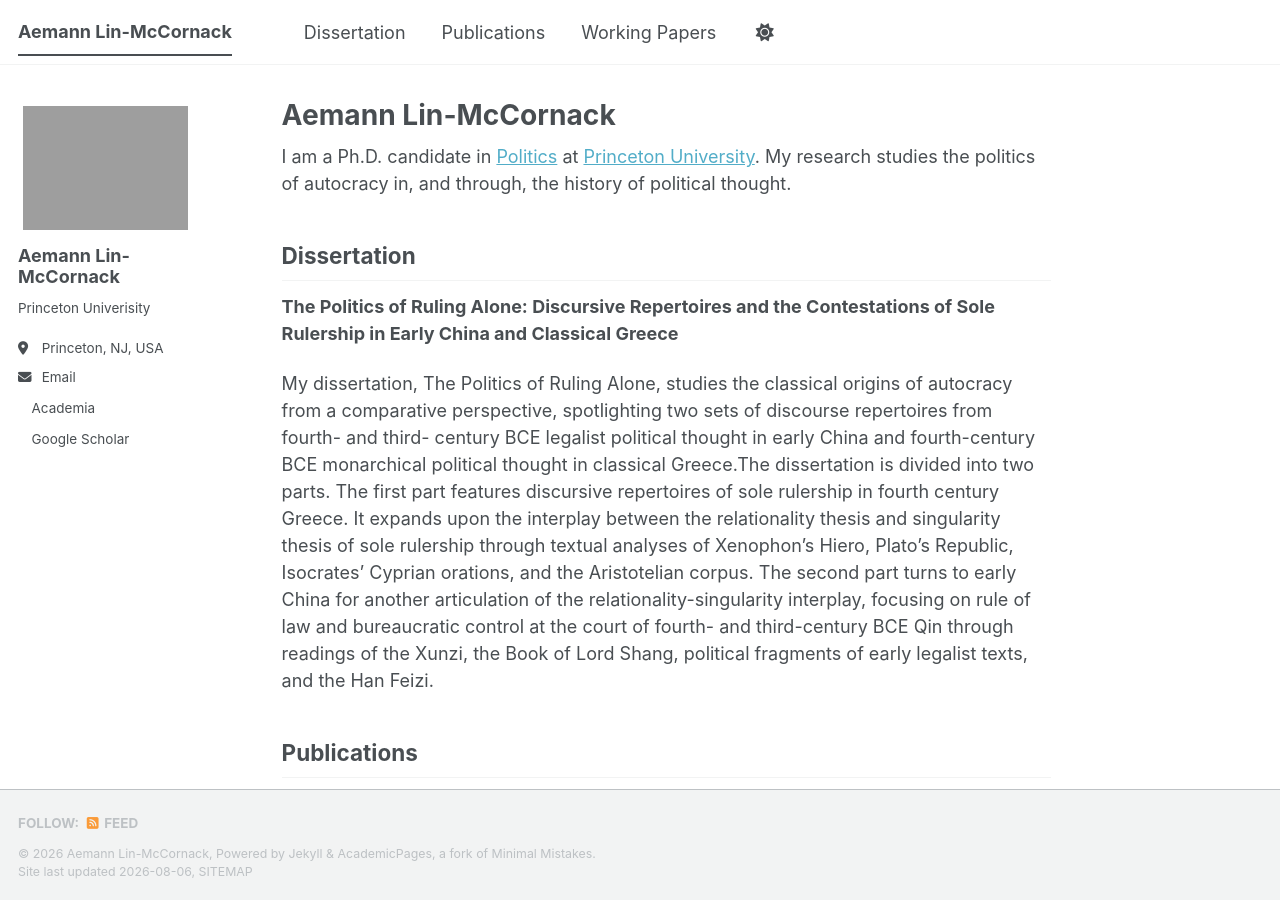
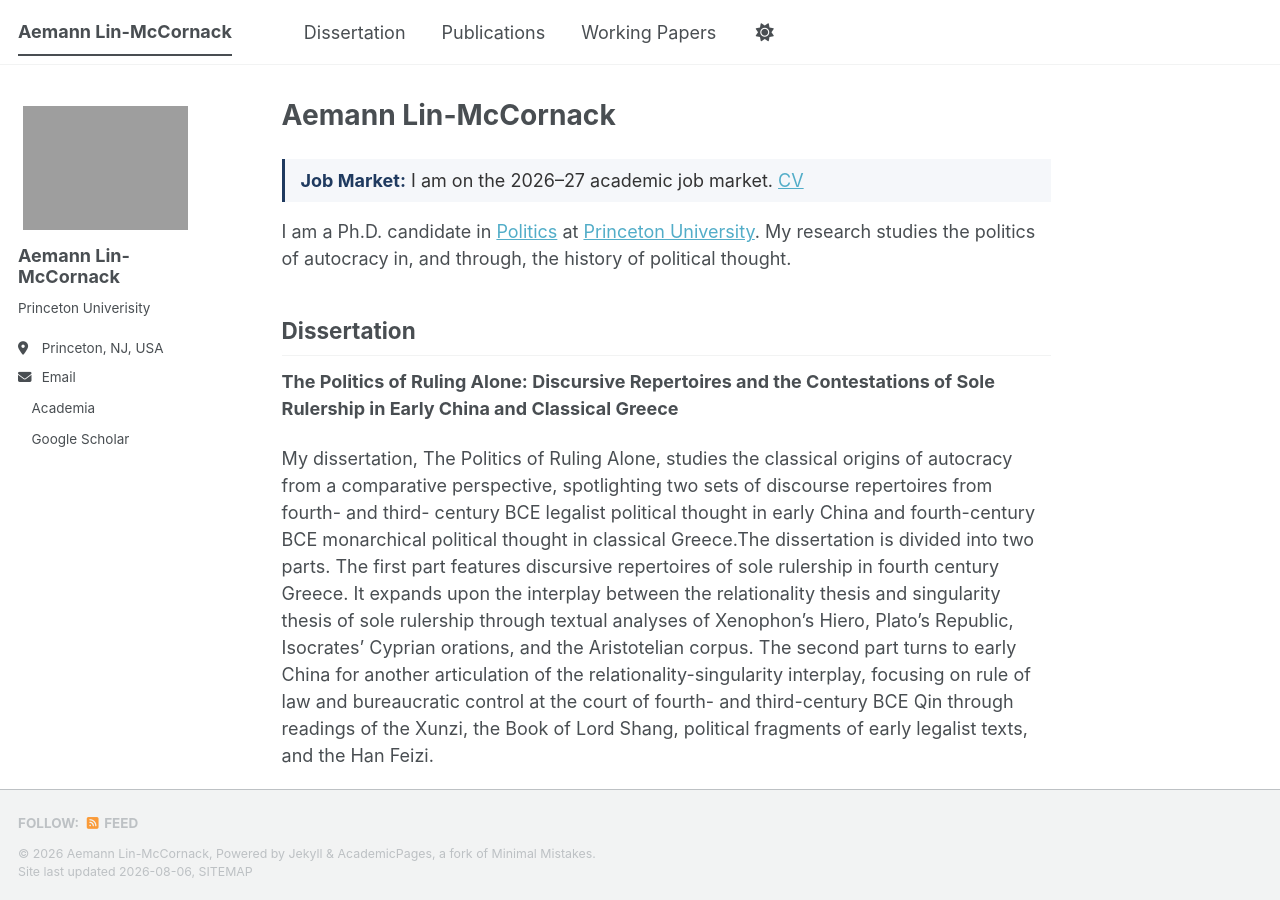
Before and after one commit to aemannlinmccornack/aemannlinmccornack.github.io, a Jekyll site: the page built from _pages/about.md, in a window 1280 px wide and 900 px high. Built offline with Jekyll 4.4.1, drawn with Linux system fonts in a browser that asks for light colours; a style sheet for code colours, icons or effects is not loaded.

Commit message:
changed about.md

```diff
--- a/_pages/about.md
+++ b/_pages/about.md
@@ -10,6 +10,10 @@ author_profile: true
   box-shadow: none !important;
 }
 </style>
+
+<div style="border-left: 3px solid #1f3a5f; background: #f5f7fa; padding: 8px 16px; margin: 16px 0; color: #333;">
+<strong style="color: #1f3a5f;">Job Market:</strong> I am on the 2026–27 academic job market. <a href="https://aemannlinmccornack.github.io/files/CV-ALM.pdf">CV</a>
+</div>
 
 I am a Ph.D. candidate in [Politics](https://politics.princeton.edu/people/aemann-lin-mccornack) at [Princeton University](https://www.princeton.edu). My research studies the politics of autocracy in, and through, the history of political thought.
 
```
